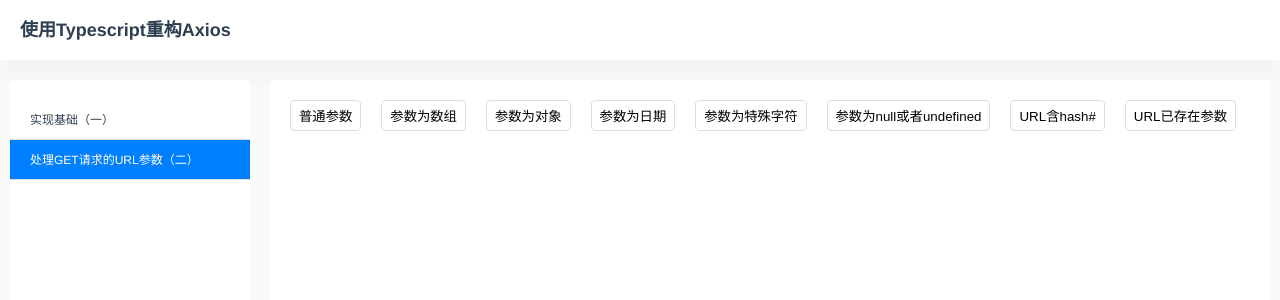
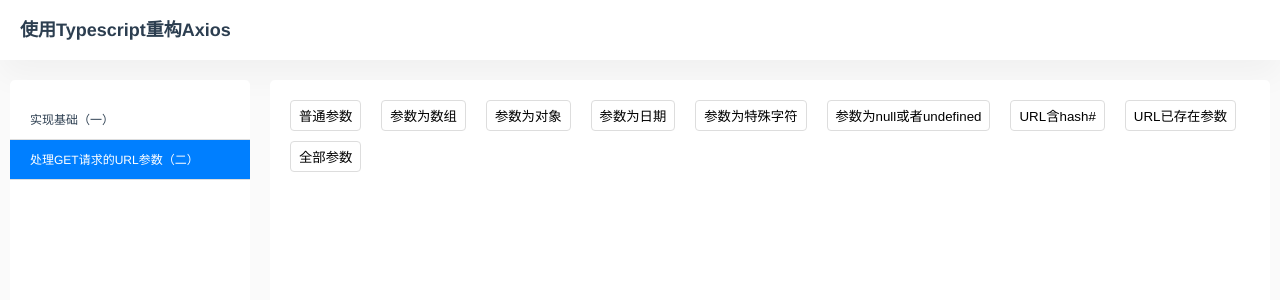
Before and after one commit to 2513022260/ts-axios, a Vue app: page /get in a window 1280 px wide. Shown: the top 300 px of the page. Built offline with nearby package versions, Linux system fonts and the light colour scheme.

Commit message:
✨ feat(GET): 全部参数

```diff
--- a/src/App.vue
+++ b/src/App.vue
@@ -45,6 +45,7 @@
   text-decoration none
   color #2c3e50
 button
+  margin-bottom 10px
   padding 5px 8px
   background-color #fff
   border 1px solid #ddd
@@ -91,4 +92,6 @@
 .home
   button + button
     margin-left 20px
+  button:last-child
+    margin-left 0
 </style>
--- a/src/views/GetView.vue
+++ b/src/views/GetView.vue
@@ -8,6 +8,7 @@
     <button @click="clickGetMethod(6)">参数为null或者undefined</button>
     <button @click="methodGetHash">URL含hash#</button>
     <button @click="methodGetParams">URL已存在参数</button>
+    <button @click="methodALlParams">全部参数</button>
   </div>
 </template>
 
@@ -83,12 +84,28 @@
         },
       })
     }
+    // GET 所有类型
+    const methodALlParams = () => {
+      axios({
+        method: "get",
+        url: "/api/base/get?foo=123",
+        params: {
+          bar: "123",
+          arr: ['a', 'b'],
+          date: new Date(),
+          obj: { c: 1 },
+          isNull: null,
+          isUndefined: undefined
+        },
+      })
+    }
 
     return {
       methodGet,
       clickGetMethod,
       methodGetHash,
       methodGetParams,
+      methodALlParams
     }
   },
 })
```
